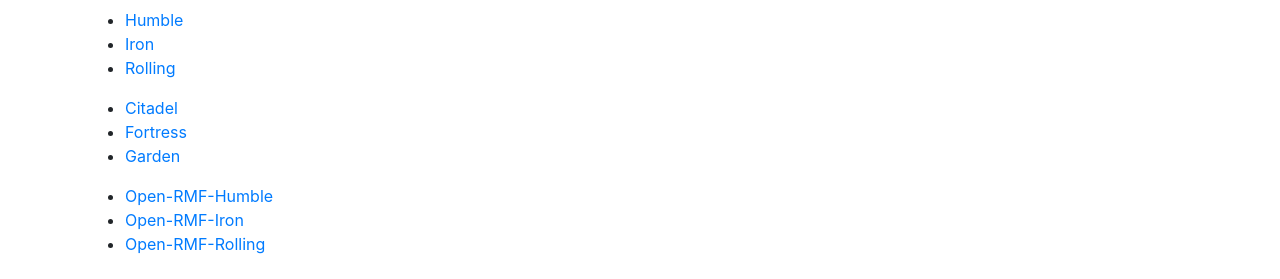
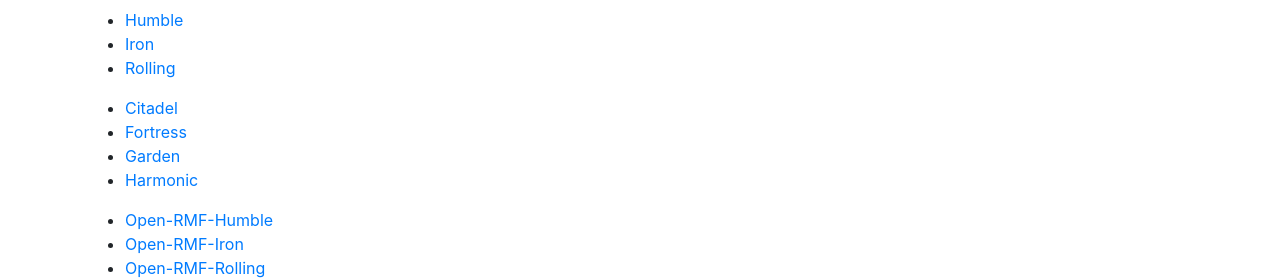
Before and after one commit to osrf/osr_dashboard, a plain HTML site: page pages/index.html in a window 1280 px wide. Shown: the top 279 px of the page. Drawn offline with Linux system fonts and the light colour scheme; no server answers.

Commit message:
Actually add harmonic to the index (#24)
Signed-off-by: Michael Carroll <mjcarroll@intrinsic.ai>

```diff
--- a/pages/index.html
+++ b/pages/index.html
@@ -37,6 +37,7 @@
       <li><a href="?distribution=citadel">Citadel</a></li>
       <li><a href="?distribution=fortress">Fortress</a></li>
       <li><a href="?distribution=garden">Garden</a></li>
+      <li><a href="?distribution=harmonic">Harmonic</a></li>
     </ul>
 
     <ul>
```
